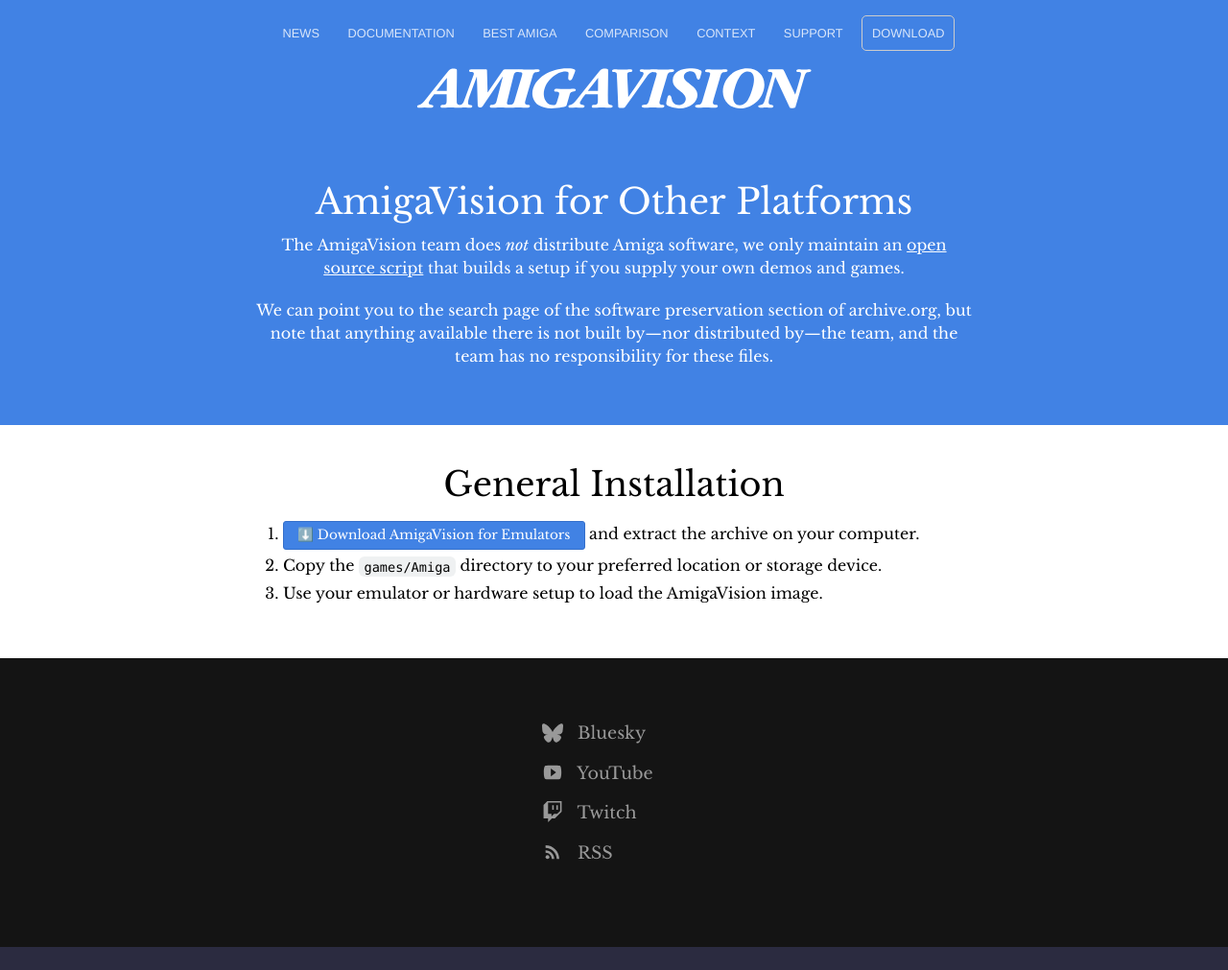
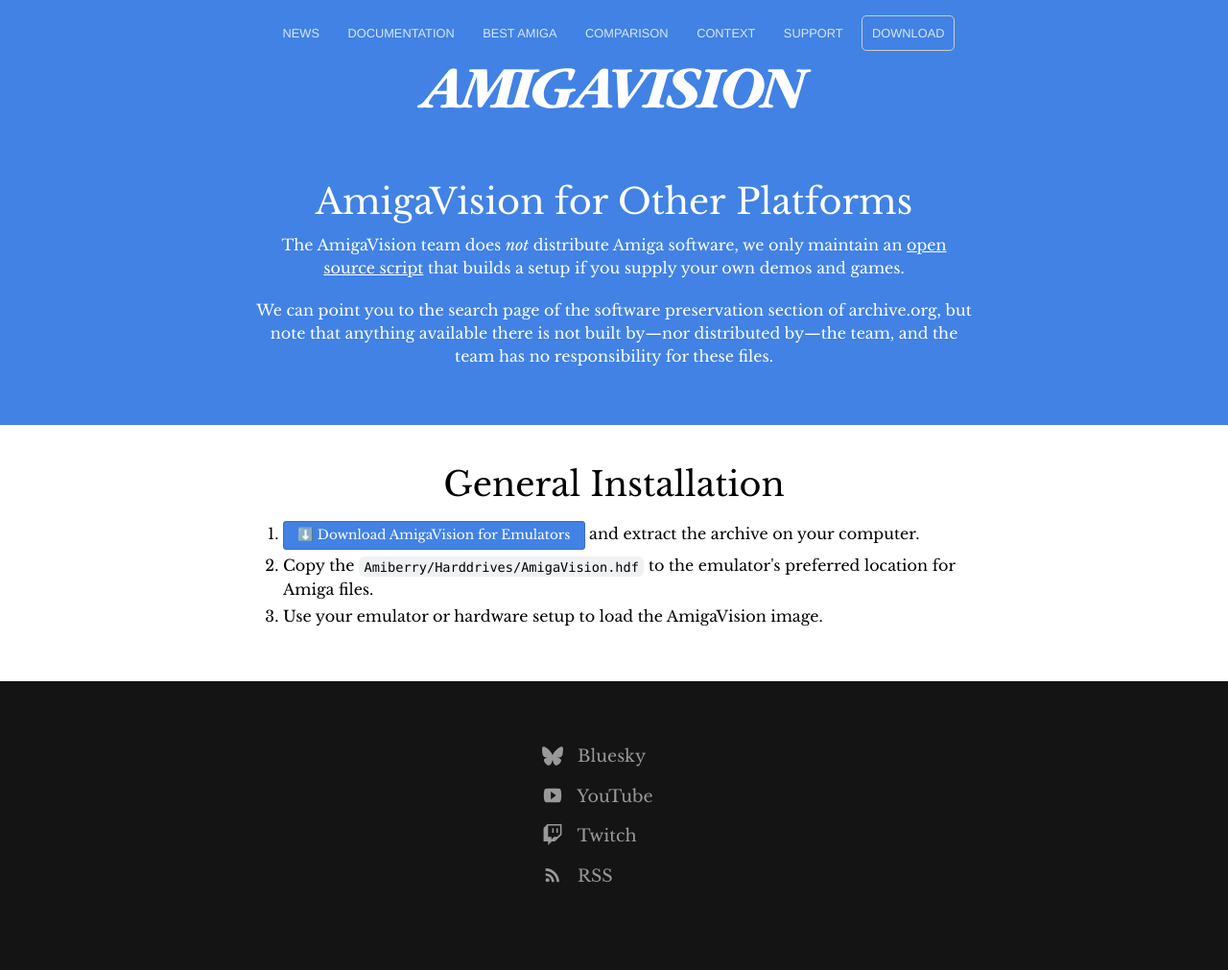
Before and after one commit to amigavision/amigavision.github.io, a Jekyll site: the page built from download/other.html, in a window 1280 px wide. Shown: the whole page at 96% size. Built offline with Jekyll 4.4.1, drawn with Linux system fonts in a browser that asks for light colours; before the commit the page ends 987 px from its top, so only the background shows below that.

Commit message:
Update docs

```diff
--- a/download/other.html
+++ b/download/other.html
@@ -19,7 +19,7 @@
     <h2>General Installation</h2>
     <ol>
       <li><div class="button alt"><a target="_blank" href="https://archive.org/details/software?query=amigavision+for+emulators">⬇️ Download AmigaVision for Emulators</a></div> and extract the archive on your computer.</li>
-      <li>Copy the <code>games/Amiga</code> directory to your preferred location or storage device.</li>
+      <li>Copy the <code>Amiberry/Harddrives/AmigaVision.hdf</code> to the emulator's preferred location for Amiga files.</li>
       <li>Use your emulator or hardware setup to load the AmigaVision image.</li>
     </ol>
   </div>
```
